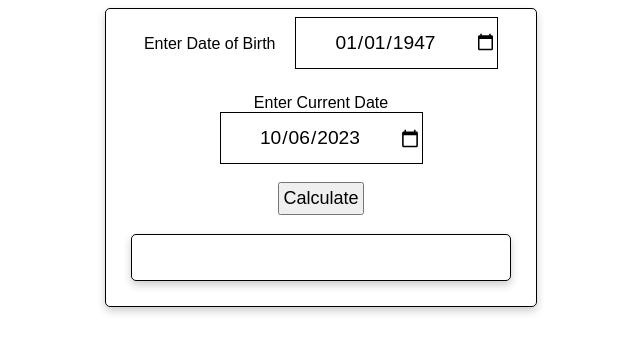
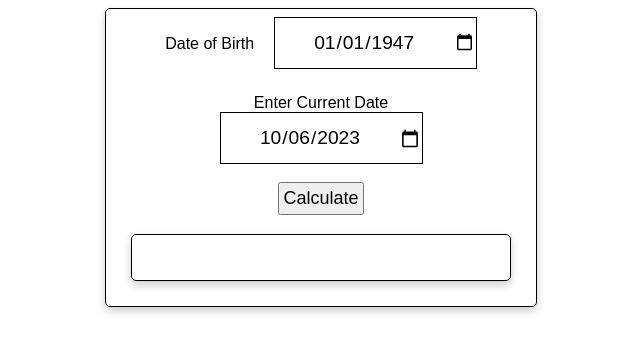
Before and after one commit to assamcareer/Age-Calculator, a plain HTML site: page index.html in a window 1280 px wide. Shown: the whole page, without its empty margins (319-959 px from the left). Drawn offline with Linux system fonts and the light colour scheme.

Commit message:
Update index.html

```diff
--- a/index.html
+++ b/index.html
@@ -12,7 +12,7 @@
 
 
 		<div>
-			<label>Enter Date of Birth</label>
+			<label>Date of Birth</label>
 
 			<input id="inputDob"
 				type="date"
```
